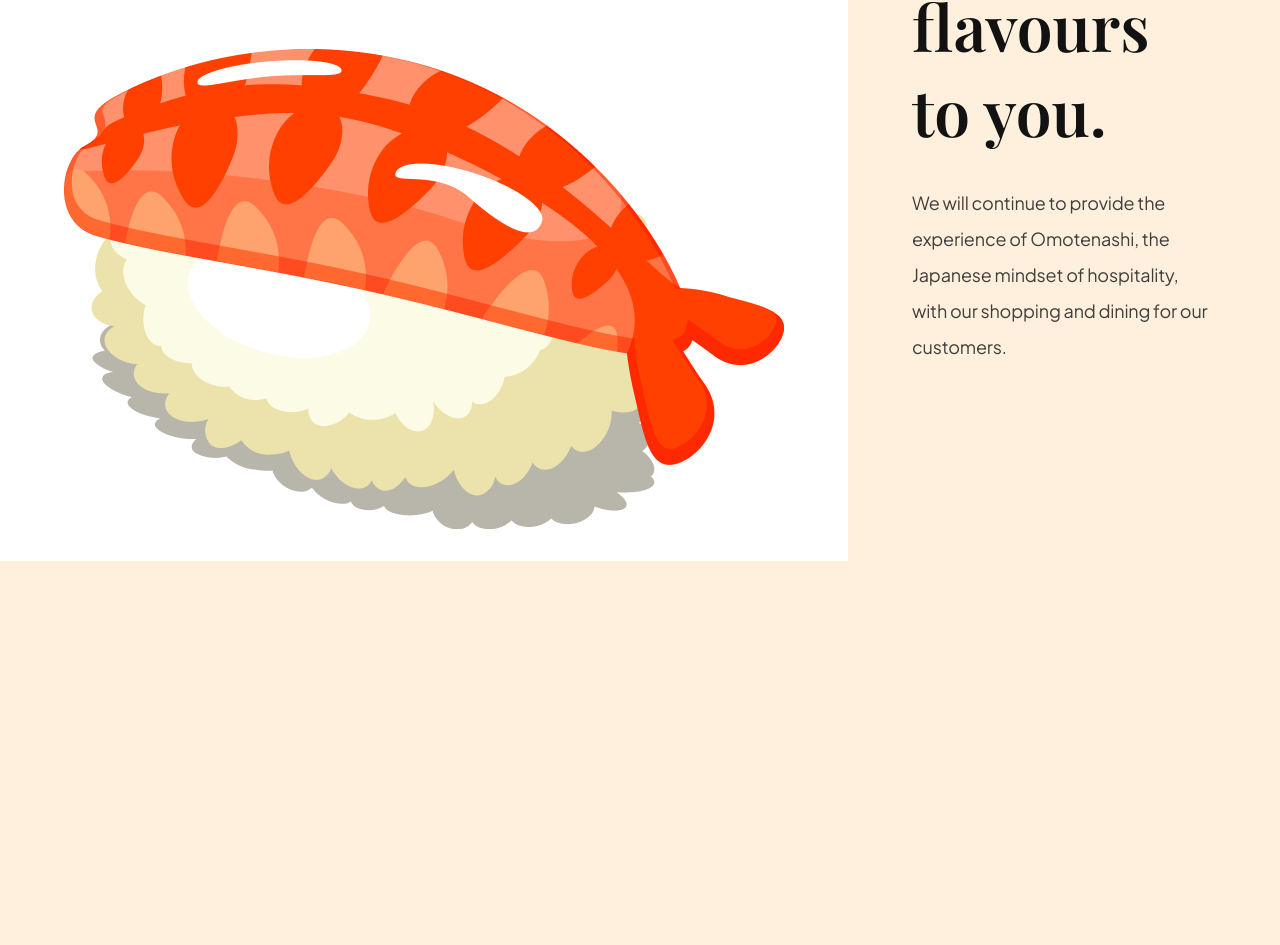
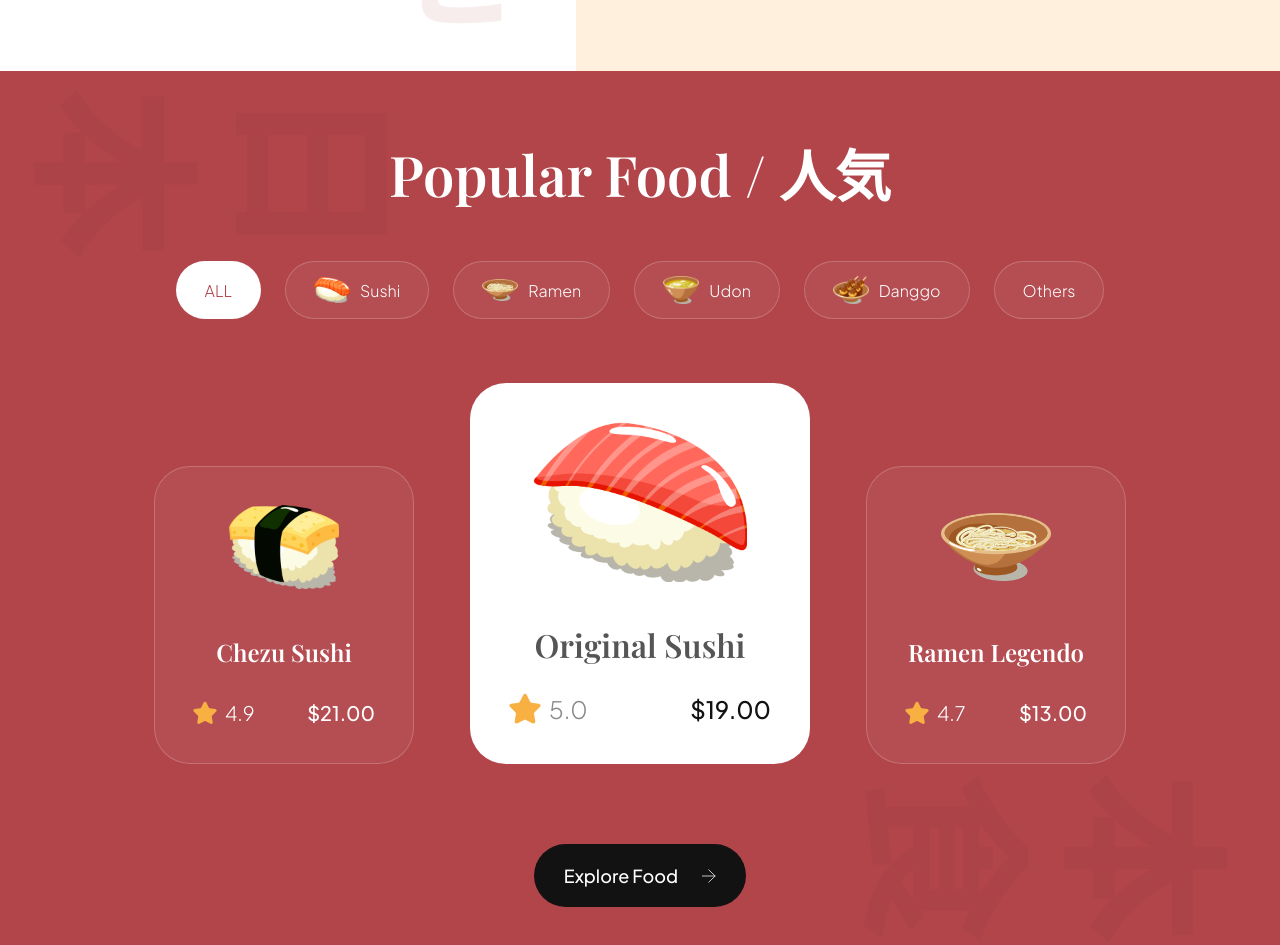
Before and after one commit to bentleyw117/sushi, a website built with Vite: page index.html in a window 1280 px wide. Shown: the part 1447-2392 px from the top of the page. Before the commit the page ends 2008 px from the top, so only its background shows below. Built offline with nearby package versions, Linux system fonts and the light colour scheme.

Commit message:
Popular Section Complete & ISSUE FIX
- Fixed bug in about us section. Images not being styled
- Finished Popular section

```diff
--- a/css/sections/about.css
+++ b/css/sections/about.css
@@ -27,23 +27,21 @@
     background-size: contain;
 }
 
-.about-about__image-sushi3 {
+.about-us__image-sushi3 {
     border-bottom: 8px solid var(--color-creamson);
-
-
     background-image: url("../../assets/about_bg1.png");
 }
 
-.about-about__image-sushi2 {
+.about-us__image-sushi2 {
     background-image: url("../../assets/about_bg2.png");
 }
 
-.about-about__image-sushi3 img {
+.about-us__image-sushi3 img {
     width: 225px;
     height: 200px;
 }
 
-.about-about__image-sushi2 img {
+.about-us__image-sushi2 img {
     width: 240px;
     height: 160px;
 }
--- a/css/sections/popular.css
+++ b/css/sections/popular.css
@@ -0,0 +1,197 @@
+.popular-foods {
+    padding: 64px;
+
+    display: flex;
+    flex-direction: column;
+
+    background-color: var(--primary-color);
+    background-image: url(../../assets/popular_bg.png);
+    background-position: center;
+    background-repeat: no-repeat;
+    background-size: contain;
+
+    overflow: hidden;
+}
+
+.popular-foods__title {
+    font-size: 56px;
+    font-family: var(--playfair-display);
+    font-weight: 600;
+    line-height: 78px;
+    color: #fff;
+    text-align: center;
+}
+
+.popular-foods__filters {
+    margin-top: 48px;
+    max-width: 100%;
+    overflow-x: auto;
+
+    display: flex;
+    justify-content: center;
+    gap: 24px;
+}
+
+.popular-foods__filter-btn {
+    padding: 10px 28px;
+
+    display: flex;
+    flex-direction: row;
+    align-items: center;
+    gap: 10px;
+
+    background: rgba(255, 255, 255, .05);
+    border: 1px solid rgba(255, 255, 255, .2);
+    border-radius: 46px;
+
+    font-size: 16px;
+    font-weight: 300;
+    line-height: 25px;
+    font-family: var(--plus-jakarta-sans);
+    color: #fff;
+    cursor: pointer;
+}
+
+.popular-foods__filter-btn img {
+    width: 36px;
+    height: 36px;
+    object-fit: contain;
+}
+
+.popular-foods__filter-btn.active {
+    background: #fff;
+    color: var(--primary-color);
+}
+
+.popular-foods__filter-btn:hover {
+    background: #fff;
+    color: var(--primary-color);
+}
+
+.popular-foods__catalogue {
+    margin-top: 64px;
+
+    display: flex;
+    justify-content: center;
+    flex-wrap: wrap;
+    align-items: flex-end;
+    gap: 56px;
+}
+
+.popular-foods__button {
+    width: fit-content;
+
+    padding: 20px 30px;
+    margin: 80px auto 0;
+
+    font-weight: 500;
+    font-size: 18px;
+    line-height: 23px;
+    font-family: var(--plus-jakarta-sans);
+    color: #fff;
+    outline: none;
+    border: none;
+    border-radius: 64px;
+    background-color: var(--secondary-color);
+    cursor: pointer;
+}
+
+.popular-foods__button img {
+    width: 14px;
+    height: 14px;
+    object-fit: contain;
+
+    margin-left: 21px;
+}
+
+.popular-foods__card {
+    padding: 38px;
+    min-width: 260px;
+    height: fit-content;
+
+    display: flex;
+    flex-direction: column;
+    align-items: center;
+
+    border-radius: 36px;
+    background: rgba(255, 255, 255, .05);
+    border: 1px solid rgba(255, 255, 255, .2);
+}
+
+.popular-foods__card-image {
+    width: 110px;
+    height: 84px;
+    object-fit: contain;
+}
+
+.popular-foods__card-title {
+    margin-top: 47px;
+
+    font-weight: 600;
+    font-size: 24px;
+    line-height: 32px;
+    font-family: var(--playfair-display);
+    color: #fff;
+    text-align: center;
+}
+
+.popular-foods__card-details {
+    width: 100%;
+    margin-top: 32px;
+}
+
+.popular-foods__card-rating {
+    display: flex;
+    align-items: center;
+    gap: 8px;
+}
+
+.popular-foods__card-rating img {
+    width: 24px;
+    height: 24px;
+    object-fit: contain;
+}
+
+.popular-foods__card-rating p {
+    font-size: 20px;
+    font-weight: 300;
+    font-family: var(--plus-jakarta-sans);
+    color: #fff;
+}
+
+.popular-foods__card-price {
+    font-size: 20px;
+    font-weight: 500;
+    font-family: var(--plus-jakarta-sans);
+    color: #fff;
+}
+
+.popular-foods__card.active-card {
+    background: #fff;
+    min-width: 340px;
+}
+
+.popular-foods__card.active-card .popular-foods__card-image {
+    width: 214px;
+    height: 160px;
+}
+
+.popular-foods__card.active-card .popular-foods__card-title {
+    color: var(--black-500);
+    font-size: 32px;
+}
+
+.popular-foods__card.active-card .popular-foods__card-rating img {
+    width: 32px;
+    height: 32px;
+}
+
+.popular-foods__card.active-card .popular-foods__card-rating p {
+    font-size: 24px;
+    color: var(--gray-100);
+}
+
+.popular-foods__card.active-card .popular-foods__card-price {
+    font-size: 24px;
+    color: var(--secondary-color);
+}
--- a/index.html
+++ b/index.html
@@ -56,8 +56,8 @@
 
             <div class="hero-content">
                 <div class="hero-content-info">
-                    <h1>Feel the taste of Fapanese food</h1>
-                    <p>Feel the taste of the most popular japanese food from anywhere and anytime.</p>
+                    <h1>Feel the taste of Japanese food</h1>
+                    <p>Feel the taste of the most popular Japanese food from anywhere and anytime.</p>
 
                     <div class="hero-content__buttons">
                         <button class="hero-content__order-button">
@@ -109,6 +109,76 @@
             </div>
         </section>
 
+        <section class="popular-foods" id="menu">
+            <h2 class="popular-foods__title">
+                Popular Food / 人気
+            </h2>
+            <div class="popular-foods__filters sushi__hide-scrollbar">
+                <button class="popular-foods__filter-btn active">ALL</button>
+                <button class="popular-foods__filter-btn">
+                    <img src="assets/sushi-9.png" alt="sushi-9">
+                    Sushi
+                </button>
+                <button class="popular-foods__filter-btn">
+                    <img src="assets/sushi-8.png" alt="sushi-8">
+                    Ramen
+                </button>
+                <button class="popular-foods__filter-btn">
+                    <img src="assets/sushi-7.png" alt="sushi-7">
+                    Udon
+                </button>
+                <button class="popular-foods__filter-btn">
+                    <img src="assets/sushi-6.png" alt="sushi-6">
+                    Danggo
+                </button>
+                <button class="popular-foods__filter-btn">Others</button>
+            </div>
+
+            <div class="popular-foods__catalogue">
+                <article class="popular-foods__card">
+                    <img class="popular-foods__card-image" src="assets/sushi-12.png" alt="sushi-12">
+                    <h4 class="popular-foods__card-title">Chezu Sushi</h4>
+                    <div class="popular-foods__card-details flex-between">
+                        <div class="popular-foods__card-rating">
+                            <img src="assets/star.svg" alt="star">
+                            <p>4.9</p>
+                        </div>
+                        <p class="popular-foods__card-price">$21.00</p>
+                    </div>
+                </article>
+
+                <article class="popular-foods__card active-card">
+                    <img class="popular-foods__card-image" src="assets/sushi-11.png" alt="sushi-11">
+                    <h4 class="popular-foods__card-title">Original Sushi</h4>
+                    <div class="popular-foods__card-details flex-between">
+                        <div class="popular-foods__card-rating">
+                            <img src="assets/star.svg" alt="star">
+                            <p>5.0</p>
+                        </div>
+                        <p class="popular-foods__card-price">$19.00</p>
+                    </div>
+                </article>
+
+                <article class="popular-foods__card">
+                    <img class="popular-foods__card-image" src="assets/sushi-10.png" alt="sushi-10">
+                    <h4 class="popular-foods__card-title">Ramen Legendo</h4>
+                    <div class="popular-foods__card-details flex-between">
+                        <div class="popular-foods__card-rating">
+                            <img src="assets/star.svg" alt="star">
+                            <p>4.7</p>
+                        </div>
+                        <p class="popular-foods__card-price">$13.00</p>
+                    </div>
+                </article>
+            </div>
+
+            <button class="popular-foods__button">
+                Explore Food
+                <img src="assets/arrow-right.svg" alt="arrow-right">
+            </button>
+
+        </section>
+
         <script src="js/script.js" type="module"></script>
     </body>
 </html>
```
